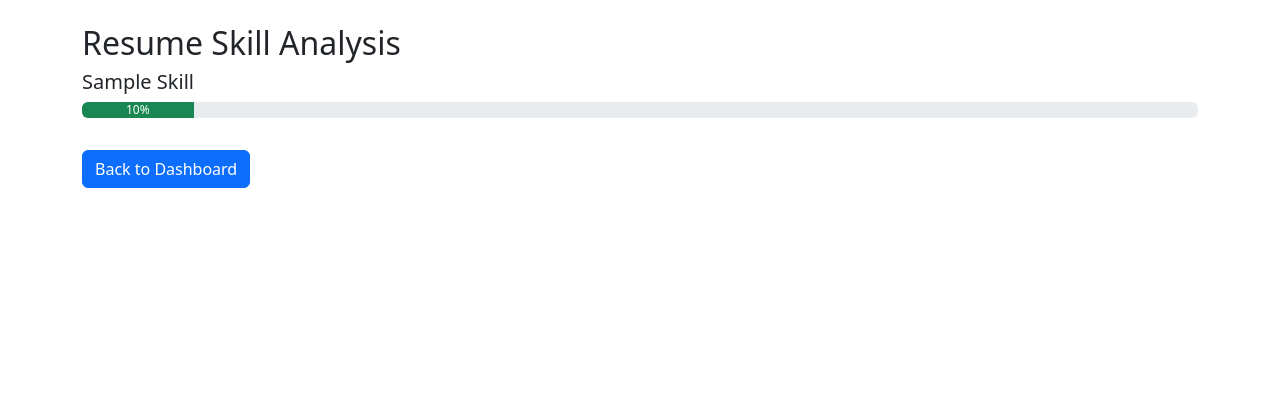
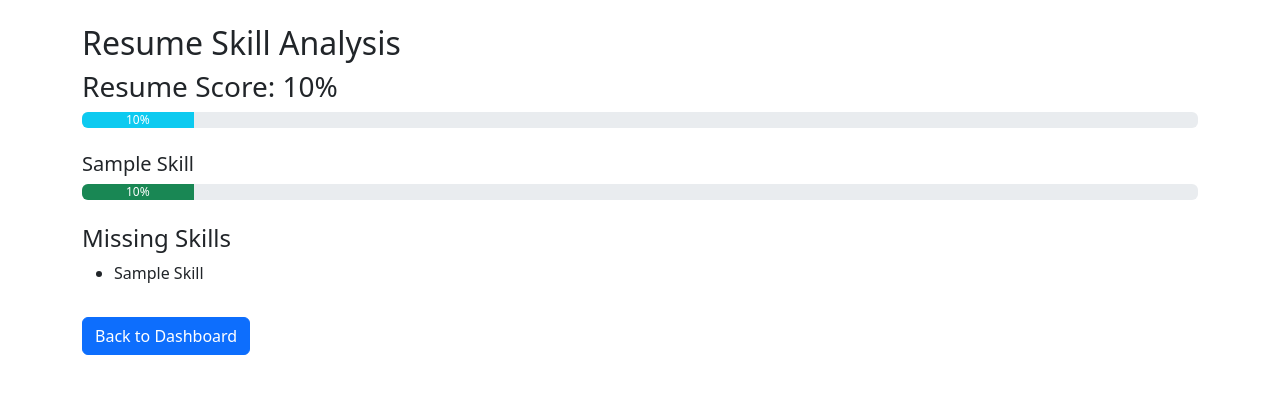
Before and after one commit to Abhilashchetla/devinsight-django, a Django app: template templates/resume_result.html in a window 1280 px wide. Shown: the part 56-450 px from the top of the page. Run offline with Django 5.2, Linux system fonts and the light colour scheme; the template is opened without the code that fills it: most values are stand-ins (such as "Sample title", 1, 10 or a date in 2020).

Commit message:
Day6: Added resume score and skill gap detection

```diff
--- a/resume/views.py
+++ b/resume/views.py
@@ -1,6 +1,6 @@
 from django.shortcuts import render
 from .models import Resume
-from .utils import extract_text, extract_skills
+from .utils import extract_text, extract_skills,calculate_score,find_missing_skills
 
 def upload_resume(request):
 
@@ -16,7 +16,9 @@ def upload_resume(request):
         text = extract_text(resume.file.path)
 
         skills = extract_skills(text)
+        score = calculate_score(skills)
+        missing_skills = find_missing_skills(skills)
 
-        return render(request, "resume_result.html", {"skills": skills})
+        return render(request, "resume_result.html", {"skills": skills,"score":score,"missing_skills":missing_skills})
 
     return render(request, "upload_resume.html")
--- a/templates/resume_result.html
+++ b/templates/resume_result.html
@@ -3,6 +3,14 @@
 {% block content %}
 
 <h2>Resume Skill Analysis</h2>
+
+<h3>Resume Score: {{ score }}%</h3>
+
+<div class="progress mb-4">
+    <div class="progress-bar bg-info" style="width: {{ score }}%">
+        {{ score }}%
+    </div>
+</div>
 
 {% for skill,score in skills.items %}
 
@@ -25,6 +33,13 @@ style="width: {{ score }}%">
 </div>
 
 {% endfor %}
+<h4 class="mt-4">Missing Skills</h4>
+
+<ul>
+{% for skill in missing_skills %}
+<li>{{ skill|title }}</li>
+{% endfor %}
+</ul>
 
 <a href="/dashboard/" class="btn btn-primary mt-3">
 Back to Dashboard
```
Also changed, not shown: resume/utils.py (+26 -0 lines), db.sqlite3, 2 other files.
